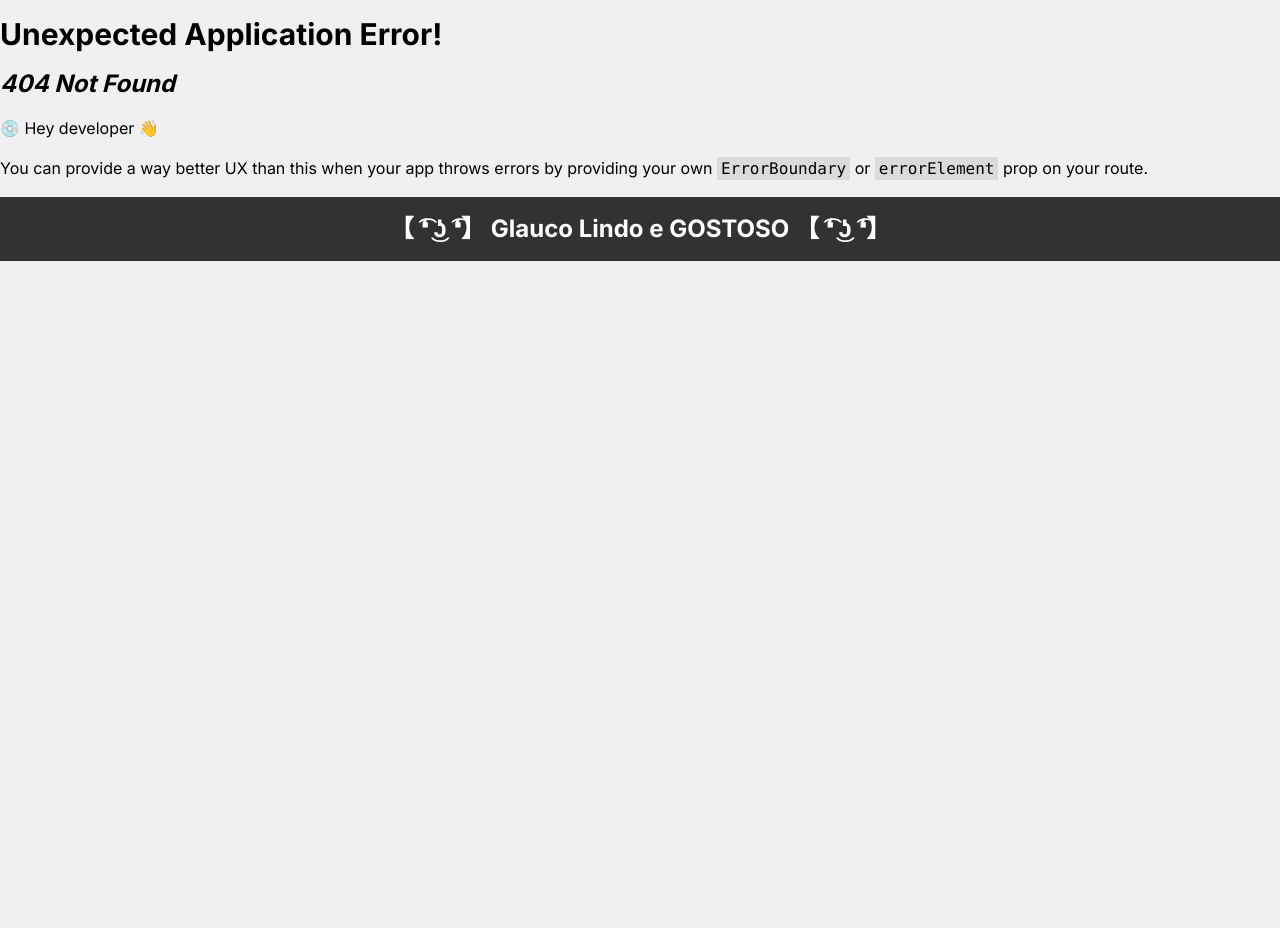
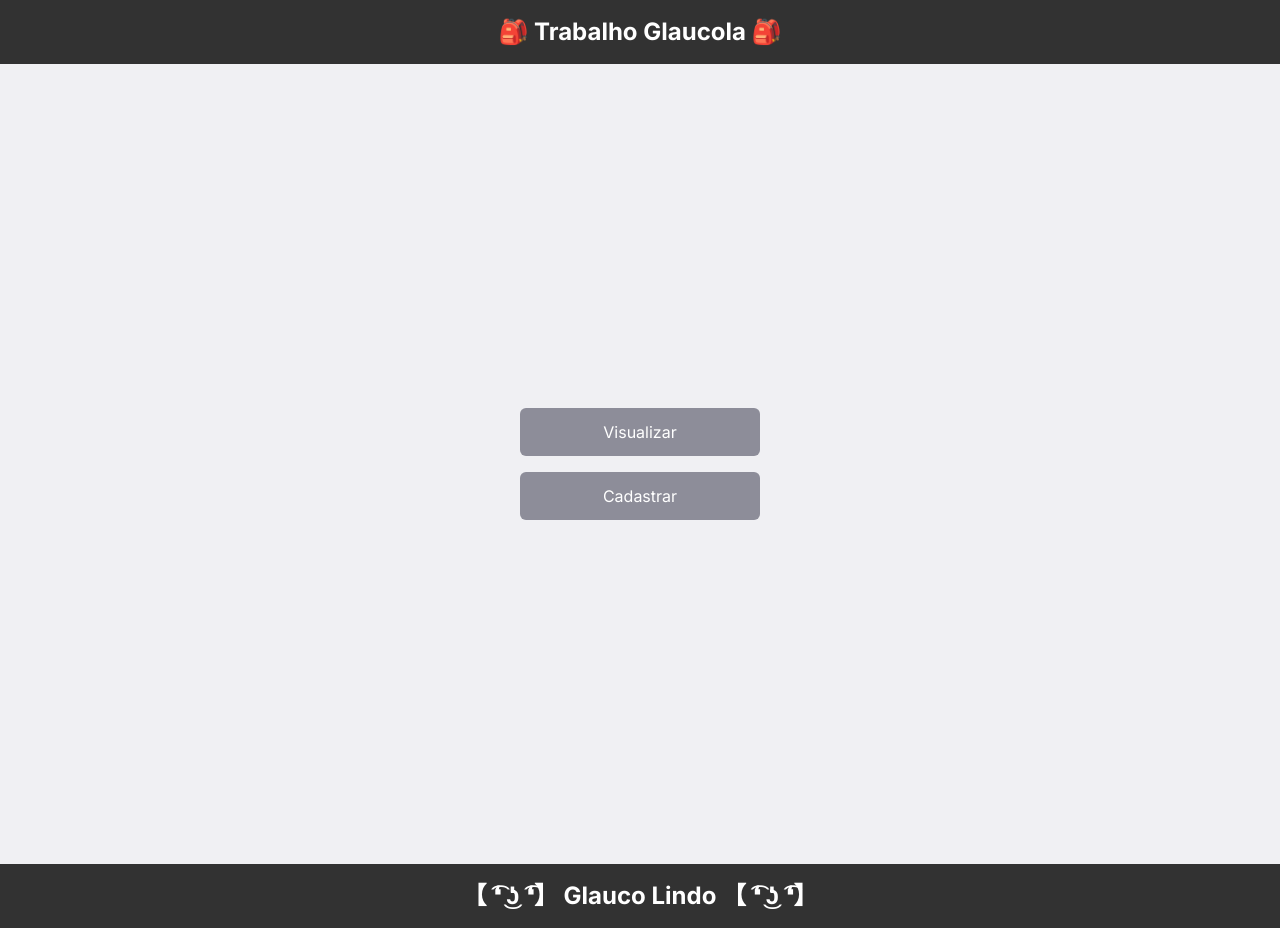
Before and after one commit to FelipeFerreiraDev/Trabalho-I.A-RBC, a React (Vite) app in the folder Front-end/similaridade-ia/: page / in a window 1280 px wide. Before the commit this address had no page. Before the commit the page ends 800 px from the top, so only its background shows below. Built offline with nearby package versions, Linux system fonts and the light colour scheme.

Commit message:
:lipstick: feat glaucola

```diff
--- a/Front-end/similaridade-ia/src/components/footer/index.tsx
+++ b/Front-end/similaridade-ia/src/components/footer/index.tsx
@@ -2,7 +2,7 @@
 export function Footer() {
   return (
     <footer className="flex justify-center bg-[#000000ca] h-16">
-      <h3 className="text-white">【 ͡❛ ͜ʖ ͡❛】 Glauco Lindo e GOSTOSO 【 ͡❛ ͜ʖ ͡❛】</h3>
+      <h3 className="text-white">【 ͡❛ ͜ʖ ͡❛】 Glauco Lindo 【 ͡❛ ͜ʖ ͡❛】</h3>
     </footer>
   )
 }
--- a/Front-end/similaridade-ia/src/main.tsx
+++ b/Front-end/similaridade-ia/src/main.tsx
@@ -8,6 +8,8 @@ import {
 import { Casos } from './view/casos';
 import { Footer } from './components/footer';
 import { Candidatos } from './view/candidatos';
+import { Header } from './components/header';
+import { Menu } from './view/menu';
 
 const router = createBrowserRouter([
   {
@@ -17,11 +19,16 @@ const router = createBrowserRouter([
   {
     path: "/candidatos",
     element: <Candidatos/>,
+  },
+  {
+    path: "/",
+    element: <Menu/>,
   }
 ]);
 
 ReactDOM.createRoot(document.getElementById('root') as HTMLElement).render(
   <React.StrictMode>
+    <Header/>
     <RouterProvider router={router} />
     <Footer/>
   </React.StrictMode>
```
